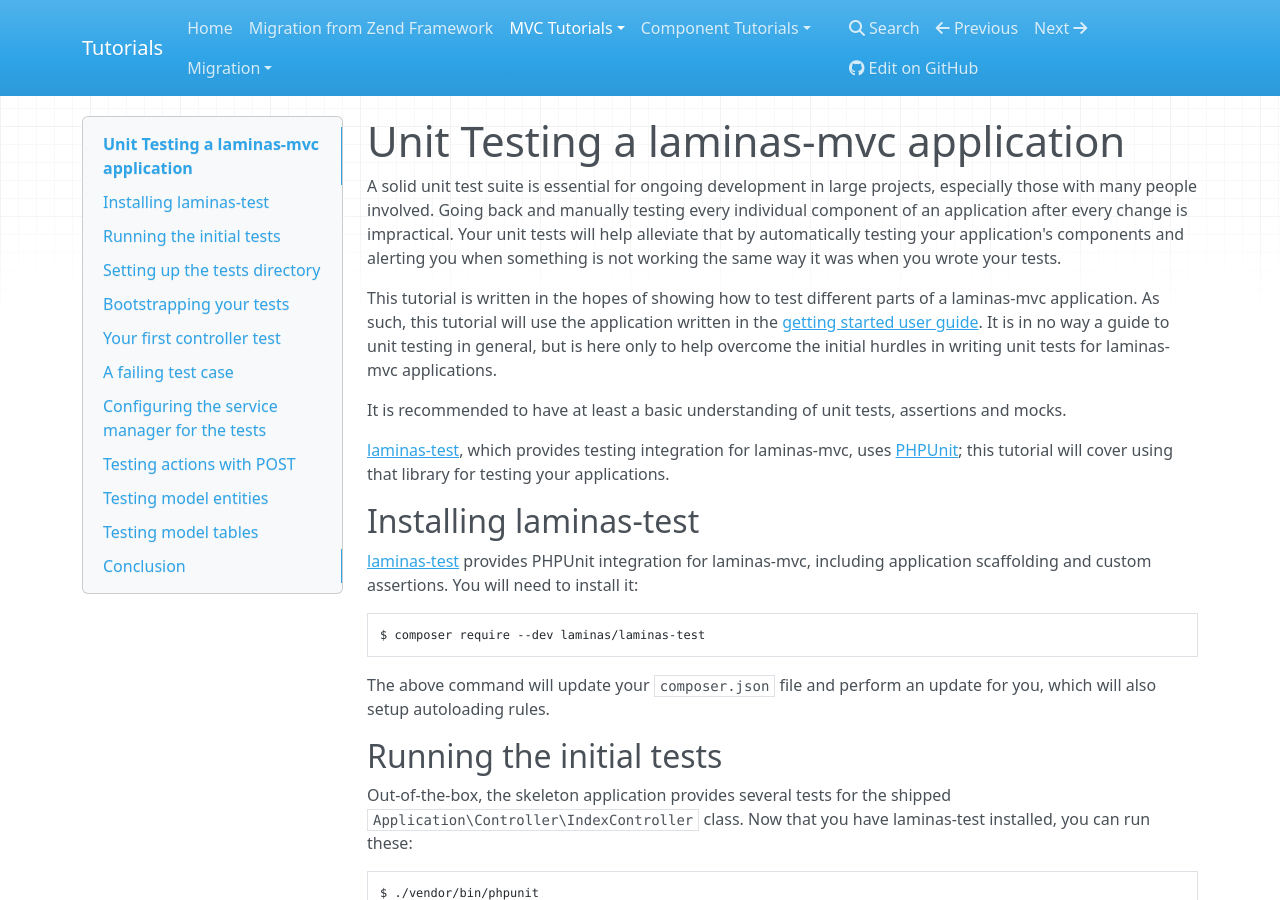
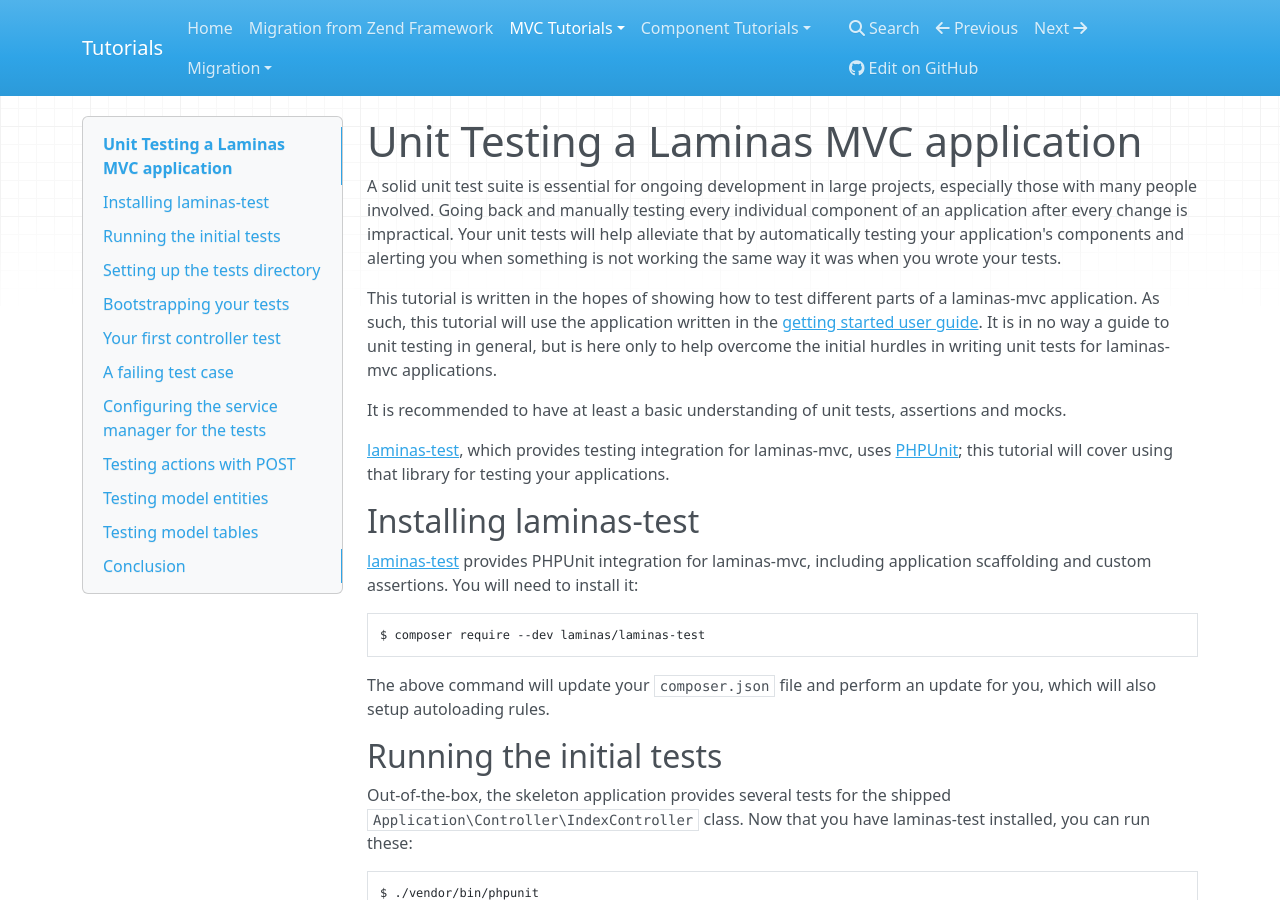
Before and after one commit to laminas/tutorials, an MkDocs documentation site: the page built from docs/book/unit-testing.md, in a window 1280 px wide and 900 px high. Built offline with MkDocs 1.6.1, drawn with Linux system fonts in a browser that asks for light colours; nearby versions of some CDN libraries; some of the changed text lies outside the part shown.

Commit message:
Update references to laminas-mvc-skeleton

```diff
--- a/docs/book/unit-testing.md
+++ b/docs/book/unit-testing.md
@@ -1,4 +1,4 @@
-# Unit Testing a laminas-mvc application
+# Unit Testing a Laminas MVC application
 
 A solid unit test suite is essential for ongoing development in large projects,
 especially those with many people involved. Going back and manually testing
@@ -119,7 +119,7 @@
 <?xml version="1.0" encoding="UTF-8"?>
 <phpunit colors="true">
     <testsuites>
-        <testsuite name="LaminasSkeletonApplication Test Suite">
+        <testsuite name="Laminas MVC Application Test Suite">
             <directory>./module/Application/test</directory>
         </testsuite>
         <testsuite name="Album">
```
Also changed, not shown: docs/book/getting-started/skeleton-application.md (+3 -3 lines).
